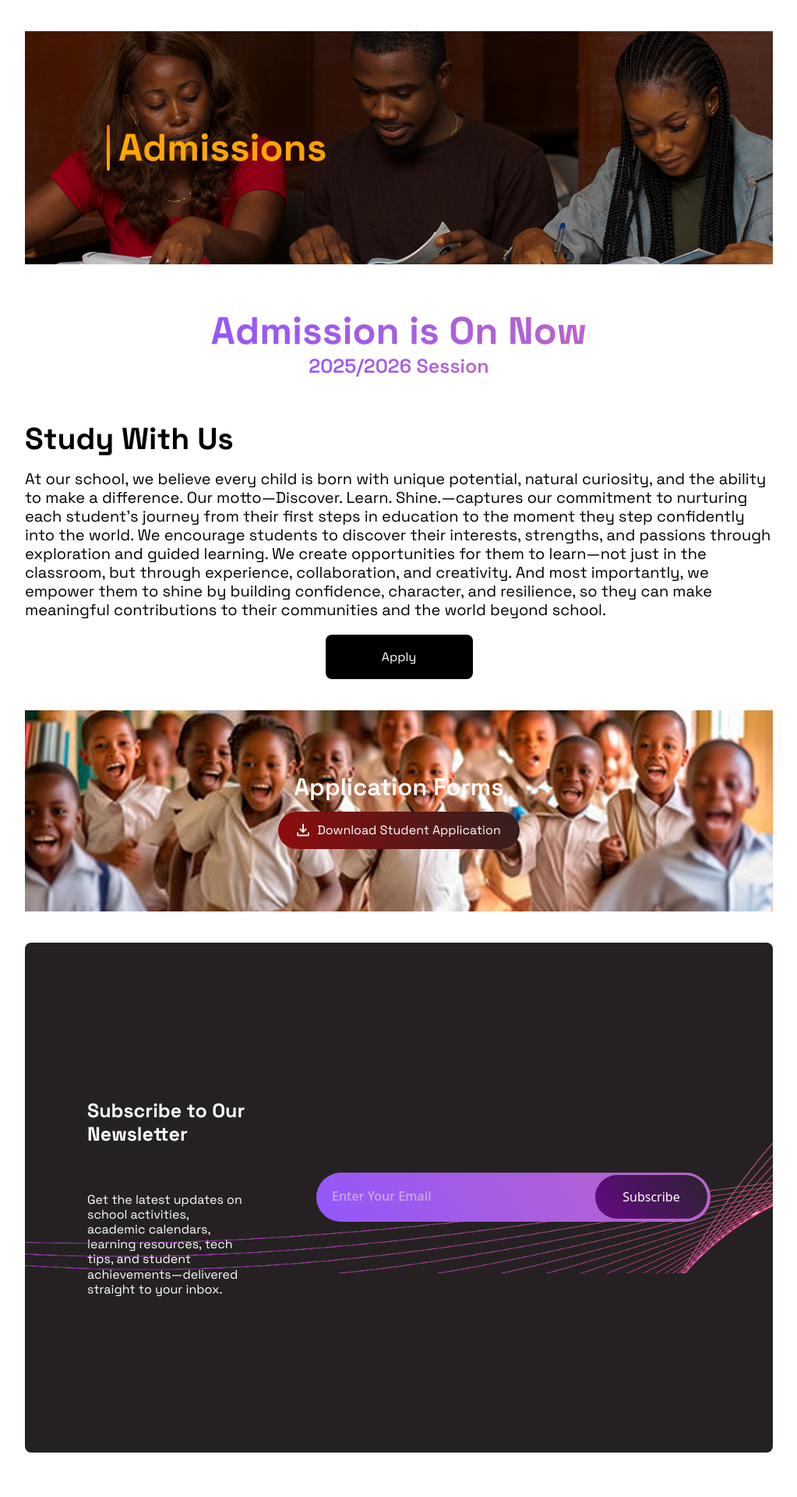
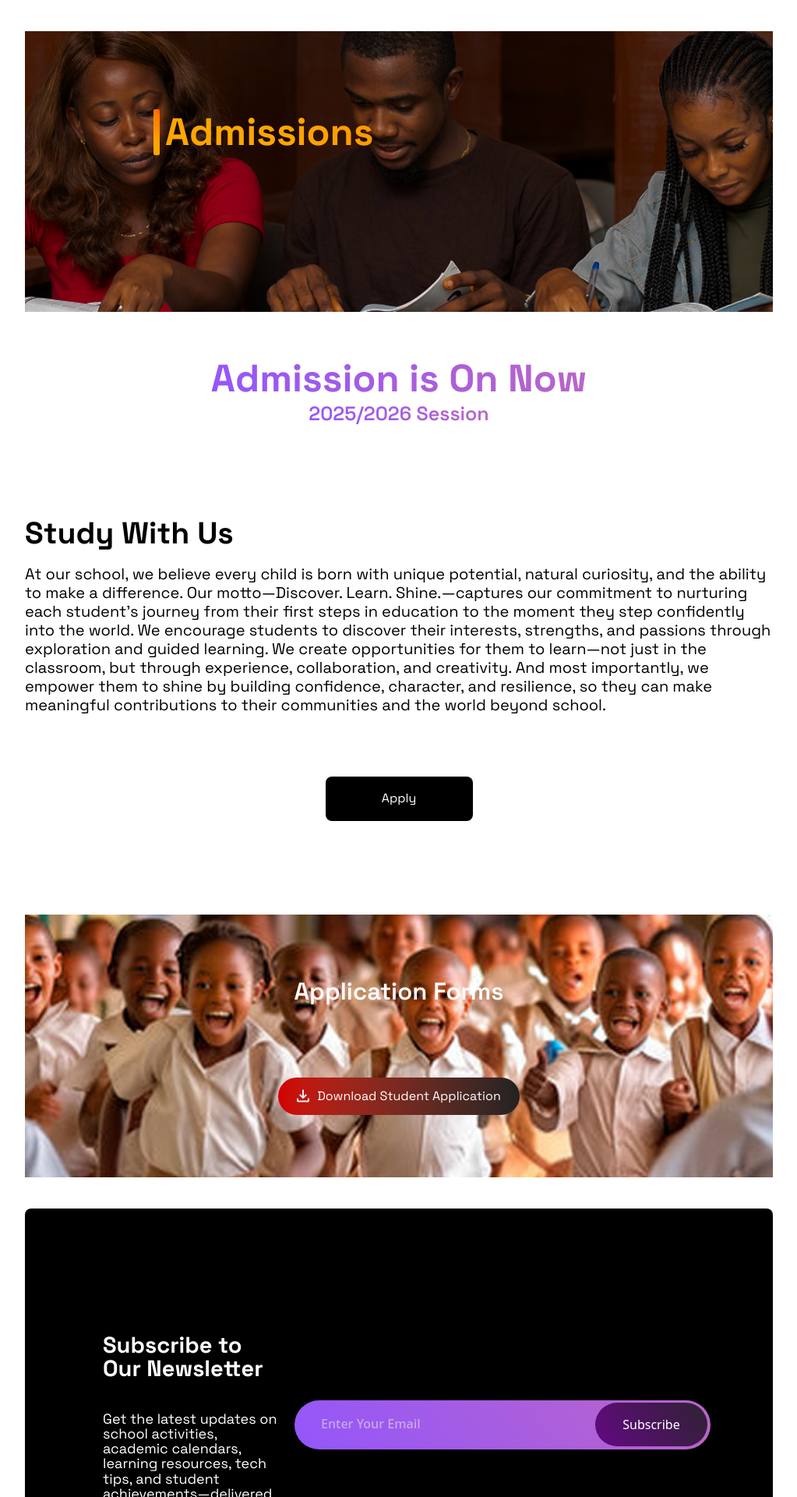
Before and after one commit to Ezekiel-Faith/Smart-School, a React (Vite) app: page / in a window 1280 px wide. Shown: the top 1920 px of the page at 78% size, without its empty margins (128-1151 px from the left). Built offline with nearby package versions, Linux system fonts and the light colour scheme.

Commit message:
Correction

```diff
--- a/src/components/News.jsx
+++ b/src/components/News.jsx
@@ -4,11 +4,10 @@ import React from 'react';
 export default function DownloadNews(){
   return(
     <>
-
       <section>
       <div className='form-container p-30 flex flex-col items-center justify-center gap-3 md:w-auto md:m-10 md:p-20'>
-        <h1 className='text-center text-white font-[600] text-[31px] normal-case leading-[37.2px] font-project '>{DownloadProperties.title}</h1>
-        <button className='text-center download-btn text-white font-project cursor-pointer hover:transform hover:scale-105 transition-all duration-300 ease-in-out'>
+        <h1 className='text-center text-white font-[600] text-[31px] normal-case leading-[37.2px] font-project mb-20'>{DownloadProperties.title}</h1>
+        <button className='text-center text-white font-project cursor-pointer inline-flex py-[12px] px-[24px] justify-center items-center gap-[10px] rounded-[24px] bg-gradient-to-r from-[#D30000] to-[#222]'>
           <svg xmlns="http://www.w3.org/2000/svg" width="16" height="17" viewBox="0 0 16 17" fill="none">
   <path d="M8 12.075C7.86667 12.075 7.74167 12.0543 7.625 12.013C7.50833 11.9717 7.4 11.9007 7.3 11.8L3.7 8.2C3.5 8 3.404 7.76667 3.412 7.5C3.42 7.23334 3.516 7 3.7 6.8C3.9 6.6 4.13767 6.496 4.413 6.488C4.68833 6.48 4.92567 6.57567 5.125 6.775L7 8.65V1.5C7 1.21667 7.096 0.979337 7.288 0.788004C7.48 0.59667 7.71733 0.50067 8 0.500003C8.28267 0.499337 8.52033 0.595337 8.713 0.788004C8.90567 0.98067 9.00133 1.218 9 1.5V8.65L10.875 6.775C11.075 6.575 11.3127 6.479 11.588 6.487C11.8633 6.495 12.1007 6.59934 12.3 6.8C12.4833 7 12.5793 7.23334 12.588 7.5C12.5967 7.76667 12.5007 8 12.3 8.2L8.7 11.8C8.6 11.9 8.49167 11.971 8.375 12.013C8.25833 12.055 8.13333 12.0757 8 12.075ZM2 16.5C1.45 16.5 0.979333 16.3043 0.588 15.913C0.196666 15.5217 0.000666667 15.0507 0 14.5V12.5C0 12.2167 0.0960001 11.9793 0.288 11.788C0.48 11.5967 0.717333 11.5007 1 11.5C1.28267 11.4993 1.52033 11.5953 1.713 11.788C1.90567 11.9807 2.00133 12.218 2 12.5V14.5H14V12.5C14 12.2167 14.096 11.9793 14.288 11.788C14.48 11.5967 14.7173 11.5007 15 11.5C15.2827 11.4993 15.5203 11.5953 15.713 11.788C15.9057 11.9807 16.0013 12.218 16 12.5V14.5C16 15.05 15.8043 15.521 15.413 15.913C15.0217 16.305 14.5507 16.5007 14 16.5H2Z" fill="#F1F1F1"/>
 </svg>
@@ -16,18 +15,18 @@ export default function DownloadNews(){
         </button>
       </div>
 
-      <div className='relative subscribe-container flex flex-row items-center py-50 px-20 mt-20 justify-between md:w-auto md:m-10'>
-        <div className='subscribe-header '>
-          <h1 className='self-stretch text-[25px] text-white normal-case font-[700] leading-[30px] font-project mb-15'>{SubscribeProperties.header}</h1>
-          <p className='text-[16px] normal-case font-[400] font-project self-stretch text-white leading-[19.2px] w-[70%] description'>{SubscribeProperties.description}</p>
+      <div className='relative subscribe-container flex flex-row items-center py-40 px-20 mt-20 justify-between rounded-[8px] bg-black md:w-auto md:m-10'>
+        <div className='subscribe-header mx-5'>
+          <h1 className='self-stretch text-[29px] text-white normal-case font-[700] leading-[30px] font-project mb-10'>{SubscribeProperties.header}</h1>
+          <p className='text-[18px] normal-case font-[400] font-project self-stretch text-white leading-[19.2px] w-[100%] description lg:w-[100%]'>{SubscribeProperties.description}</p>
         </div>
         <div className='sub-form z-10'>
           <form className='subscribe-form z-10'>
-            <input type="email" placeholder={SubscribeProperties.emailPlaceholder} className='email-input z-10' required />
+            <input type="email" placeholder={SubscribeProperties.emailPlaceholder} className='email-input z-10 rounded-3xl px-3.5' required />
             <button type='submit' className='submit-btn z-10 text-white'>{SubscribeProperties.subscribeButtonText}</button>
           </form>
         </div>
-        <img src={rec} alt="" srcset="" className='rec absolute z-0 -top-[-134px] right-0 w-full '/>
+        <img src={rec} alt="" srcset="" className='rec absolute z-0 bottom-0 right-0 w-full '/>
       </div>
     </section>
     </>
--- a/src/components/hero.jsx
+++ b/src/components/hero.jsx
@@ -4,9 +4,9 @@ import { HeroProperties } from "@/constants/properties";
 export default function Hero(){
   return(
     <>
-        <section className='mb-10 md:w-auto'>
-      <div className='relative hero-bg p-30 md:w-auto md:m-10'>
-        <h1 className='hero-txt font-project text-[49px] normal-case font-[700] leading-[58.8px]'>{HeroProperties.title}</h1>
+        <section className='mb-25 md:w-auto'>
+      <div className='relative hero-bg p-45 md:w-auto md:m-10'>
+        <h1 className='-mt-20 hero-txt font-project text-[49px] normal-case font-[700] leading-[58.8px]'>{HeroProperties.title}</h1>
       </div>
       <div className='flex flex-col items-center justify-center p-4 m-7'>
         <h1 className='Admission-txt txt'>{HeroProperties.subtitle}</h1>
--- a/src/components/study.jsx
+++ b/src/components/study.jsx
@@ -4,15 +4,15 @@ import { StudentProperties } from '@/constants/properties';
 export default function Study(){
   return(
     <>
-        <section className='mb-20 md:w-auto md:m-10'>
+        <section className='mb-10 md:w-auto md:m-10'>
       <div className='font-project flex flex-col items-start'>
         <h1 className='text-[39px] normal-case font-[700] leading-[46.8px] text-black mb-4'>{StudentProperties.heading}</h1>
-        <p className='font-project text-[20px] normal-case font-[400] leading-[24px] text-black '>
+        <p className='font-project text-[20px] normal-case font-[400] leading-[24px] text-black'>
         {StudentProperties.description}
         </p>
-        <button className='apply-btn bg-black text-white self-center rounded-[8px] mt-5 cursor-pointer hover:transform transition-all duration-300 hover:scale-90 '>{StudentProperties.buttonText}</button>
+        <button className='apply-btn flex w-[189px] h-[57px] py-[12px] px-[24px] justify-center items-center gap-[14.938px] bg-black text-white self-center rounded-[8px] mx-10 cursor-pointer hover:bg-linear-to-tr hover:from-purple-800 hover:to-black hover:transition-all hover:duration-500 hover:ease-in-out my-20'>{StudentProperties.buttonText}</button>
       </div>
     </section>
     </>
-  )
+)
 }
--- a/src/styles/global.css
+++ b/src/styles/global.css
@@ -41,7 +41,7 @@ position: relative;
   left: -15px;
   top: 0;
   bottom: 0;
-  width: 4px;
+  width: 8px;
   background: var(--Yellow-and-Gold, linear-gradient(46deg, #FFA600 28.24%, #F70 84.64%, #FF2A00 116.48%));
   border-radius: 2px;
 }
@@ -49,33 +49,11 @@ position: relative;
   background: var(--Soft-White, #FEFFFB);
   margin: 2rem auto;
 }
-.apply-btn{
-  display: flex;
-width: 189px;
-height: 57px;
-padding: 12px 24px;
-justify-content: center;
-align-items: center;
-gap: 14.928px;
-}
 .form-container{
   background-image: url('../assets/image 6.png');
   background-size: cover;
   background-position: center;
   background-repeat: no-repeat;
-}
-.download-btn{
-display: inline-flex;
-padding: 12px 24px;
-justify-content: center;
-align-items: center;
-gap: 10px;
-border-radius: 24px;
-background: var(--Red-and-Black-Blend, linear-gradient(66deg, #D30000 -71.32%, #222 116.26%));
-}
-.subscribe-container{
-  border-radius: 8px;
-background: var(--grey-700, #252122);
 }
 .subscribe-form{
   display: flex;
@@ -106,70 +84,3 @@ align-items: center;
 border-radius: 32px;
 background: var(--Purple-blend, linear-gradient(233deg, #B70AF0 -127.38%, #28252A -9.59%, #69068A 108.2%));
 }
-
-@media (max-width: 768px) {
-  .Admission-txt {
-    font-size: 32px;
-  }
-  .session-txt {
-    font-size: 20px;
-  }
-  .apply-btn {
-    width: 100%;
-    justify-content: center;
-  }
-  .subscribe-container{
-    padding: 120px 40px;
-  }
-  .rec{
-    top: 0px;
-  }
-}
-@media (max-width: 500px){
-  .admission-container{
-    width: 90%;
-    margin: 0 auto;
-  }
-  .form-container{
-    padding: 50px 10px;
-  }
-  .download-btn{
-    font-size: 10px;
-  }
-  .apply-btn{
-    width: 50%;
-    padding: 10px 20px;
-  }
-  .subscribe-container{
-    flex-direction: column;
-    align-items: center;
-    justify-content: center;
-    padding: 60px 20px;
-    width: 100%;
-    margin-bottom: 20px;
-  }
-  .subscribe-header {
-    font-size: 10px;
-    align-self: self-start;
-    margin-bottom: 2rem;
-  }
-  .description {
-    font-size: 15px;
-    width: 100%;
-  }
-  .subscribe-form {
-    align-items: center;
-    gap: 0px;
-    width: 100%;
-  }
-  .sub-form{
-    align-self: self-start;
-  }
-  .submit-btn{
-    width: 100%;
-
-  }
-  .rec{
-    top: 250px;
-  }
-}
```
